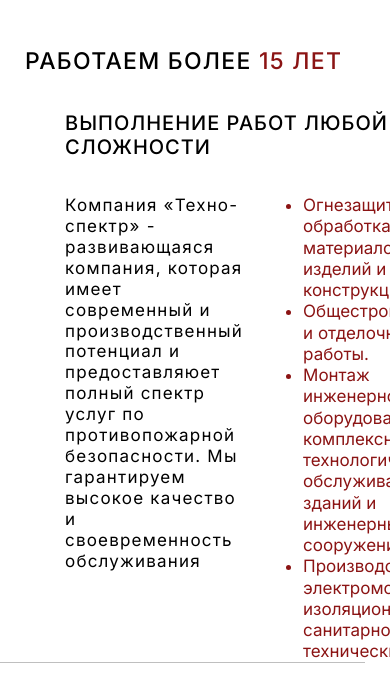
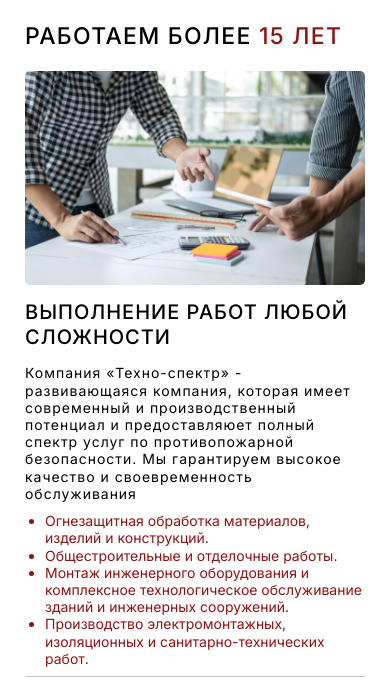
Before and after one commit to Kogut-Pavel/techno-spectrum, a website: page src/about.html in a window 390 px wide. Shown: the part 144-844 px from the top of the page. Drawn offline with nearby package versions, Linux system fonts and the light colour scheme; some packages are replaced by stand-ins of ours; files that its build step writes are made by us from their sources; a script that the page names is missing.

Commit message:
The block workalot adaptive is done

```diff
--- a/src/assets/scss/blocks/media.scss
+++ b/src/assets/scss/blocks/media.scss
@@ -291,6 +291,31 @@
         }
     }
 
+    // Страница "О компании"
+
+    .workalot {
+        padding-top: 2.5rem;
+
+        &__wrapper {
+            margin-top: 3rem;
+            gap: 2.8rem;
+            &::after {
+                width: 586px;
+            }
+        }
+        &__img {
+            min-width: 586px;
+        }
+        &__texts {
+            margin-top: 1.5rem;
+            flex-direction: column;
+            gap: 1.5rem;
+        }
+        &__text {
+            max-width: 100%;
+        }
+    }
+
 }
 
 @media (max-width: 1230px) {
@@ -568,6 +593,26 @@
             }
         }
     }
+
+    // Страница "О компании"
+
+    .workalot {
+        &__wrapper {
+
+            gap: 2.4rem;
+            &::after {
+                width: 500px;
+                left: 0;
+            }
+        }
+        &__img {
+            min-width: 500px;
+        }
+        &__texts {
+            margin-top: 1rem;
+            gap: 1rem;
+        }
+    }
 }
 
 @media (max-width: 1060px) {
@@ -634,8 +679,7 @@
             gap: 2.4rem;
         }
         &__item {
-            // min-width: 250px;
-            max-width: 230px;
+            max-width: 224px;
             font-size: 1.4rem;
         }
         &__item-abs {
@@ -752,10 +796,30 @@
             width: 21px;
         }
     }
+
+    // Страница "О компании"
+
+    .workalot {
+        &__wrapper {
+            gap: 2rem;
+            &::after {
+                width: 350px;
+            }
+        }
+        &__img {
+            min-width: 350px;
+        }
+        &__texts {
+            font-size: 1.4rem;
+        }
+    }
 }
 
 
 @media (max-width: 768px) {
+    .container {
+        padding: 0 2.4rem;
+    }
     .hero {
         padding-bottom: 5rem;
         h1 {
@@ -777,6 +841,12 @@
         .btn {
             padding: 2.5rem 9.2rem;
             font-size: 1.7rem;
+        }
+    }
+
+    .experts {
+        &__item {
+            max-width: 220px;
         }
     }
 
@@ -834,6 +904,30 @@
         }
     }
 
+     // Страница "О компании"
+
+     .workalot {
+        padding-top: 2rem;
+        .title--h2 {
+            margin-bottom: 2rem !important;
+        }
+        &__wrapper {
+            margin-top: 2rem;
+            flex-direction: column;
+            gap: 2rem;
+            &::after {
+                width: 100%;
+                bottom: -1.4rem;
+            }
+        }
+        &__img {
+            min-width: 100%;
+            height: auto;
+        }
+        &__texts {
+            margin-top: 1.5rem;
+        }
+    }
 
 }
 
@@ -1361,6 +1455,21 @@
             top: 20%;
         }
     }
+
+    // Страница "О компании"
+
+    .workalot {
+        &__wrapper {
+            margin-top: 1.5rem;
+            gap: 1.5rem;
+            &::after {
+                bottom: -1rem;
+            }
+        }
+        &__texts {
+            margin-top: 1.5rem;
+        }
+    }
 }
 
 @media (max-width: 472px) {
--- a/src/assets/scss/blocks/workalot.scss
+++ b/src/assets/scss/blocks/workalot.scss
@@ -24,7 +24,6 @@
         img {
             border-radius: 5px;
         }
-
     }
 
     &__content {
@@ -39,13 +38,13 @@
     }
 
     &__text {
-
         line-height: 123%;
         letter-spacing: 0.07em;
         max-width: 291px;
     }
 
     &__list {
+        line-height: 123%;
         list-style-type: disc;
         padding-left: 2rem;
     }
```
Also changed, not shown: dist/about.html, dist/assets/css/style.css, dist/assets/css/style.min.css, src/about.html (line endings or trailing spaces).
